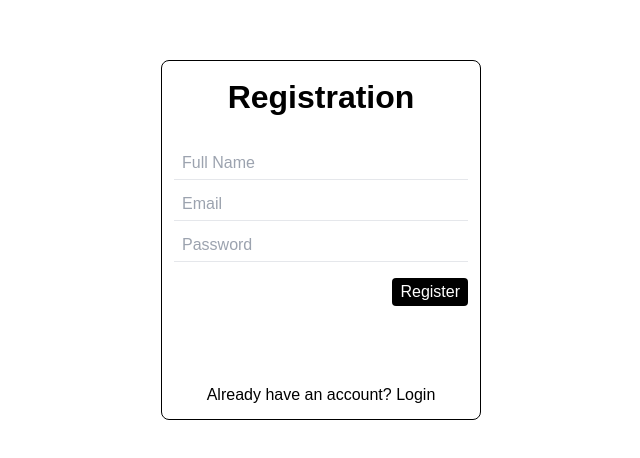
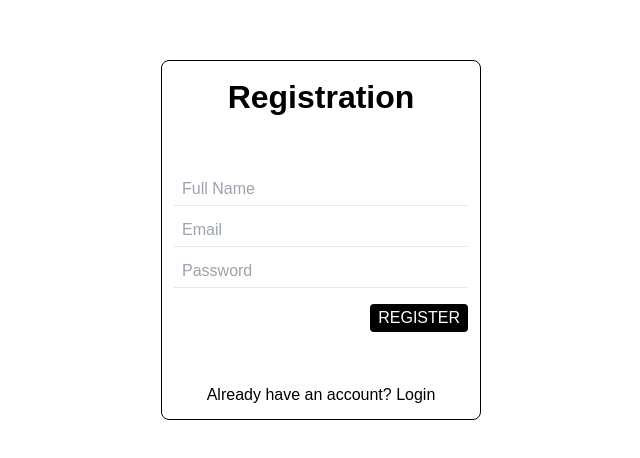
Before and after one commit to mbudis23/summarize-your-day, a Next.js app in the folder frontend/: page /register in a window 1280 px wide. Shown: the part 160-618 px from the top of the page, without its empty margins (319-959 px from the left). Built offline with nearby package versions, Linux system fonts and the light colour scheme.

Commit message:
Update: [FE] button text register

```diff
--- a/frontend/components/scoped/registerPage/registerCard.tsx
+++ b/frontend/components/scoped/registerPage/registerCard.tsx
@@ -10,6 +10,9 @@ export default function RegisterCard(){
             >
                 Registration
             </h1>
+            <p className="text-center font-light text-red-500">
+                {"\u00A0"}
+            </p>
             <form className="flex flex-col gap-[16px]">
                 <div className="flex flex-col gap-[8px]">
                     <input
@@ -29,7 +32,7 @@ export default function RegisterCard(){
                     />
                 </div>
                 <div className="flex justify-end">
-                    <button className="bg-black rounded-[4px] text-white py-[2px] px-[8px]">Register</button>
+                    <button className="bg-black rounded-[4px] text-white py-[2px] px-[8px]">REGISTER</button>
                 </div>
             </form>
             <p className="text-center font-light text-red-500">
```
